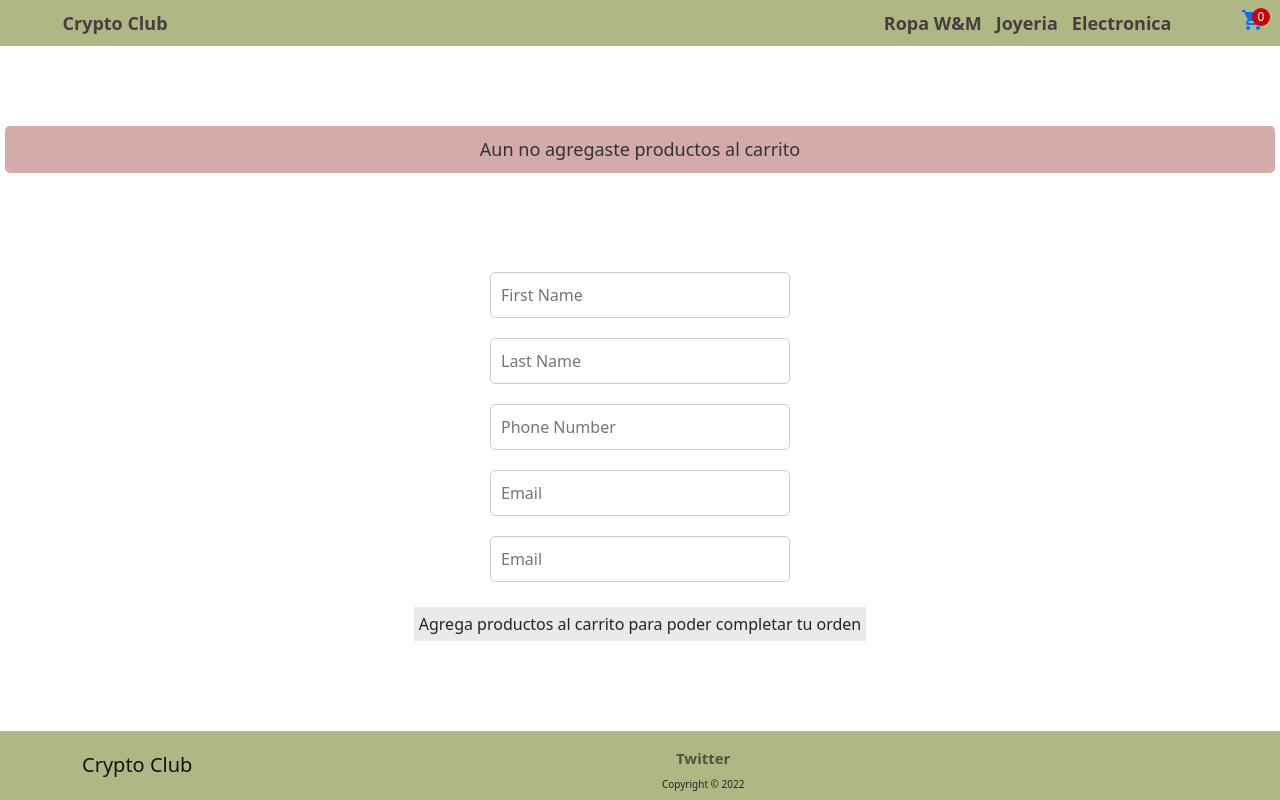
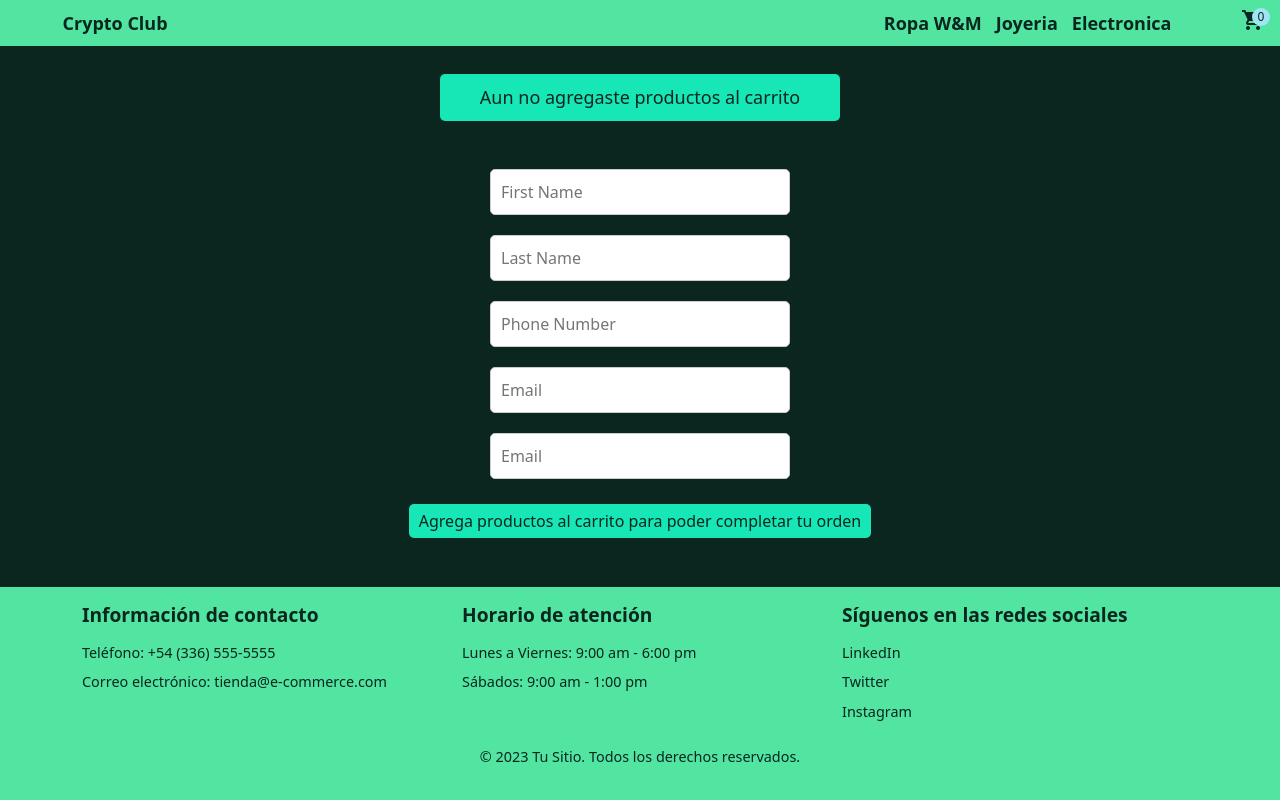
Before and after one commit to MogliatiJuan/cursoReact, a React (Create React App) app: page /cart in a window 1280 px wide. Built offline with nearby package versions, Linux system fonts and the light colour scheme.

Commit message:
Trabajo Final

```diff
--- a/package.json
+++ b/package.json
@@ -12,6 +12,7 @@
     "react-bootstrap": "^2.7.0",
     "react-dom": "^18.2.0",
     "react-hook-form": "^7.43.1",
+    "react-loader-spinner": "^5.3.4",
     "react-router-dom": "^6.6.2",
     "react-scripts": "5.0.1",
     "react-toastify": "^9.1.1",
--- a/src/components/Footer.js
+++ b/src/components/Footer.js
@@ -3,9 +3,7 @@ import NavBar from "./NavBar";
 const Footer = () => {
   return (
     <>
-      <footer>
-        <NavBar />
-      </footer>
+      <NavBar />
     </>
   );
 };
--- a/src/components/NavBar.js
+++ b/src/components/NavBar.js
@@ -1,3 +1,4 @@
+import { Col, Row } from "react-bootstrap";
 import Container from "react-bootstrap/Container";
 import Nav from "react-bootstrap/Nav";
 import Navbar from "react-bootstrap/Navbar";
@@ -24,20 +25,42 @@ const NavBar = (props) => {
         );
     } else {
         return (
-        <Navbar bg="light" expand="lg">
+        <footer className="bg-light py-3">
             <Container>
-            <Navbar.Brand>Crypto Club</Navbar.Brand>
-            <Navbar.Toggle aria-controls="basic-navbar-nav" />
-            <Navbar.Collapse id="basic-navbar-nav" className="navFooter">
-                <Nav className="me-auto">
-                <Nav.Link href="https://twitter.com/Papu_Crypto" target="_blank">
-                    Twitter
-                </Nav.Link>
-                <p>Copyright &copy; 2022</p>
-                </Nav>
-            </Navbar.Collapse>
+            <Row>
+                <Col md={4}>
+                <h4>Información de contacto</h4>
+                <p>Teléfono: +54 (336) 555-5555</p>
+                <p>Correo electrónico: tienda@e-commerce.com</p>
+                </Col>
+                <Col md={4}>
+                <h4>Horario de atención</h4>
+                <p>Lunes a Viernes: 9:00 am - 6:00 pm</p>
+                <p>Sábados: 9:00 am - 1:00 pm</p>
+                </Col>
+                <Col md={4}>
+                <h4>Síguenos en las redes sociales</h4>
+                <p>
+                    <a href="https://www.linkedin.com/in/juan-manuel-mogliati-6451301b9/">
+                    LinkedIn
+                    </a>
+                </p>
+                <p>
+                    <a href="https://twitter.com/Papu_Crypto">Twitter</a>
+                </p>
+                <p>
+                    <a href="https://www.instagram.com/mogliatij/">Instagram</a>
+                </p>
+                </Col>
+            </Row>
             </Container>
-        </Navbar>
+            <div className="text-center mt-3">
+            <p>
+                &copy; {new Date().getFullYear()} Tu Sitio. Todos los derechos
+                reservados.
+            </p>
+            </div>
+        </footer>
         );
     }
 };
--- a/src/index.scss
+++ b/src/index.scss
@@ -1,14 +1,15 @@
 @import "~bootstrap/scss/bootstrap";
 @import url("https://fonts.googleapis.com/icon?family=Material+Icons");
 
-
-html, body {
+html,
+body {
   height: 100%;
   margin: 0;
   padding: 0;
 }
 
 body {
+  background-color: #0a261f;
   box-sizing: border-box;
   display: flex;
   flex-direction: column;
@@ -21,14 +22,14 @@ body {
     header {
       .navbar {
         margin-right: 0 !important;
-        background-color: #829141a3 !important;
+        background-color: #51e5a1 !important;
 
         .container {
           a {
             text-decoration: none;
             font-size: 18px;
             font-weight: 600;
-            color: rgb(73, 61, 61);
+            color: #0a261f;
           }
 
           .navbar-collapse {
@@ -44,6 +45,7 @@ body {
           }
         }
         .material-icons {
+          color: #0a261f;
           margin-right: 15px;
         }
 
@@ -52,12 +54,12 @@ body {
           top: 8px;
           right: 10px;
           font-size: 12px;
-          background-color: #c00;
+          background-color: #a1e5f5;
           border-radius: 50%;
           width: 18px;
           height: 18px;
           text-align: center;
-          color: #fff;
+          color: #0a261f;
         }
       }
     }
@@ -82,9 +84,11 @@ body {
             padding: 10px;
             height: 400px;
             border-radius: 20px;
-            box-shadow: 0px 0px 11px 0px rgb(129, 127, 127);
+            background-color: #c6cfd1;
+            box-shadow: 0px 0px 11px 0px #51e5a1;
 
             > img {
+              mix-blend-mode: multiply;
               aspect-ratio: 3/2;
               object-fit: contain;
             }
@@ -100,15 +104,31 @@ body {
                 overflow: hidden;
               }
 
+              p {
+                margin: 10px;
+              }
+
               a {
-                color: rgb(24, 20, 20);
+                color: #0a261f;
+                display: inline-block;
+                position: relative;
+                padding: 8px 15px;
+                font-size: 16px;
+                font-weight: 500;
+                text-decoration: none;
+                border-radius: 5px;
+                background-color: #51e5a1;
+                box-shadow: 0 2px 4px rgba(0, 0, 0, 0.1);
+                transition: all 0.2s ease-in-out;
+              }
+
+              a:hover {
+                transform: translateY(-2px);
+                box-shadow: 0 4px 8px rgba(0, 0, 0, 0.2);
+                background-color: #17e7b7;
               }
             }
           }
-        }
-
-        p {
-          margin: 10px;
         }
       }
 
@@ -124,51 +144,94 @@ body {
           display: flex;
           flex-direction: column;
           align-items: center;
-          border-radius: 20px;
-          box-shadow: 0px 0px 11px 0px rgb(129, 127, 127);
+          border: 1px solid #17e7b7;
+          border-radius: 15px;
+          background-color: #c6cfd1;
+          box-shadow: 0px 4px 6px 0px #51e5a1;
 
           > img {
             padding: 10px 0 0 0;
             max-width: 300px;
             max-height: 300px;
+            mix-blend-mode: multiply;
+          }
+
+          .card-body {
+            padding: 20px;
+          }
+
+          .card-title {
+            font-size: 24px;
+            font-weight: bold;
+            margin-bottom: 10px;
+          }
+
+          .card-text {
+            font-size: 18px;
+            line-height: 1.5;
+            margin-bottom: 10px;
           }
         }
 
-        .btnCount{
+        .card:hover {
+          box-shadow: 0 6px 10px #51e5a1;
+        }
+
+        .btnCount {
           margin: 15px 0;
           display: flex;
           flex-flow: row wrap;
           align-items: center;
 
           > p {
+            color: #17e7b7;
             margin: 0;
             font-size: 18px;
           }
 
-          button {
+          > button {
             margin: 0 15px;
+            color: #0a261f;
+            background-color: #17e7b7;
+            border: #51e5a1;
+          }
+
+          > button:hover {
+            box-shadow: 0 0 8px #51e5a1;
+          }
+        }
+
+        .confirmarCantidad {
+          label {
+            background-color: #17e7b7;
+            color: #0a261f;
           }
         }
       }
 
-      .carritoCargado{
+      .loaderSpinner {
+        display: flex;
+        justify-content: center;
+        align-items: center;
+      }
 
+      .carritoCargado {
         > h1 {
           font-size: 2rem;
           font-weight: bold;
-          color: #333;
+          color: #51e5a1;
           text-align: center;
           margin: 1rem 0.5rem;
-          text-shadow: 2px 2px #a7b1bb;
-          border: 2px solid #007bff;
+          text-shadow: 2px 2px #17e7b748;
+          border: 2px solid #51e5a1;
           padding: 1rem;
         }
 
-        .totalAPagar{
+        .totalAPagar {
           margin: 1rem 0.5rem;
-          border: 2px solid #007bff;
+          color: #51e5a1;
+          border: 2px solid #51e5a1;
           border-radius: 10px;
-          box-shadow: 2px 2px #007bff;
           font-size: 2rem;
           font-weight: bold;
           padding: 1rem;
@@ -180,25 +243,23 @@ body {
         }
 
         .card {
+          background-color: #c6cfd1;
+          margin: 10px;
 
-          >img {
+          > img {
+            mix-blend-mode: multiply;
             max-height: 300px;
             object-fit: contain;
           }
-        }
 
           .card-body {
-          background-color: #fff;
-          border: 1px solid #eaeaea;
             border-radius: 10px;
-          padding: 20px;
-          box-shadow: 0 0 10px rgba(0, 0, 0, 0.1);
-          margin-bottom: 20px;
-        }
+            padding: 20px 0 5px 20px;
 
             .card-title {
               font-size: 1.5rem;
               margin-bottom: 10px;
+              font-weight: bold;
             }
 
             .card-text {
@@ -212,15 +273,18 @@ body {
             .card-text:nth-child(3) {
               text-transform: capitalize;
             }
+          }
+        }
 
-        .advertenciaNoProductos{
-          margin: 10px 5px;
+        .advertenciaNoProductos {
+          margin: 0 auto;
+          width: 25rem;
           animation-name: bounce;
           animation-duration: 1s;
           animation-timing-function: ease-in-out;
           animation-iteration-count: infinite;
-          background-color: #d3abab;
-          color: #333;
+          background-color: #17e7b7;
+          color: #0a261f;
           font-size: 18px;
           padding: 10px;
           border-radius: 5px;
@@ -240,24 +304,34 @@ body {
         }
       }
 
-      .compraFinalizada{
-        background-color: #f5f5f5;
-        border: 1px solid #ccc;
+      .compraFinalizada {
+        background-color: #0a261f;
+        border: 1px solid #17e7b7;
         padding: 20px;
         margin-top: 20px;
         border-radius: 5px;
-        box-shadow: 2px 2px #ccc;
+        box-shadow: 2px 2px #51e5a1;
         text-align: center;
 
-        .idCompra{
+        .idCompra {
+          color: #17e7b7;
           font-size: 1.5rem;
           font-weight: bold;
+        }
+
+        p {
+          color: #17e7b7;
         }
 
         .codigoSeguimiento {
           margin-top: 10px;
           font-size: 1.2rem;
           font-weight: bold;
+        }
+
+        .codigoSeguimiento:hover,
+        .idCompra:hover {
+          color: #286e5d;
         }
       }
 
@@ -266,10 +340,12 @@ body {
         flex-direction: column;
         align-items: center;
 
-        label{
+        label {
           margin: 15px 0;
-          padding: 5px;
-          background-color: #3333331a;
+          padding: 5px 10px;
+          background-color: #17e7b7;
+          color: #0a261f;
+          border-radius: 5px;
         }
       }
 
@@ -282,7 +358,7 @@ body {
       }
 
       input[type="submit"] {
-        background-color: #4CAF50;
+        background-color: #4caf50;
         color: white;
         font-size: 16px;
         padding: 10px 20px;
@@ -298,32 +374,67 @@ body {
     }
 
     footer {
-      .navbar {
-        background-color: #829141a3 !important;
+      background-color: #51e5a1 !important;
+      padding-top: 3rem;
+      padding-bottom: 1.5rem;
+      font-size: 0.9rem;
+      color: #0a261f;
 
       .container {
-          .navFooter {
-            flex-direction: column;
-
-            .navbar-nav {
-              margin-right: 0 !important;
-              flex-direction: column;
-              align-items: center;
-
-              > a {
-                font-size: 15px;
-                font-weight: bold;
+        .row {
+          .col-md-4 {
+            h4 {
+              margin-bottom: 1rem;
+              font-size: 1.2rem;
+              font-weight: 600;
             }
 
-              > p {
-                padding: 0;
-                margin: 0;
-                font-size: 10px;
+            p {
+              margin-bottom: 0.5rem;
+
+              a {
+                color: #0a261f;
+                text-decoration: none;
+                transition: all 0.2s ease-in-out;
+              }
+
+              a:hover {
+                color: #155041;
+                position: relative;
+              }
+
+              a:hover::after {
+                content: "";
+                position: absolute;
+                bottom: -2px;
+                left: 0;
+                width: 100%;
+                height: 2px;
+                background-color: #0a261f;
+                animation: underline 0.3s forwards;
+              }
+
+              @keyframes underline {
+                from {
+                  transform: scaleX(0);
+                }
+                to {
+                  transform: scaleX(1);
                 }
               }
             }
           }
         }
       }
+
+      footer .text-center {
+        margin-top: 2rem;
+        font-size: 0.8rem;
+      }
+
+      footer .text-center p {
+        margin-bottom: 0;
       }
     }
+  }
+}
```
Also changed, not shown: src/components/Carrito.js (+22 -6 lines), src/components/ItemCount.js (+8 -6 lines), src/components/ItemDetail.js (+15 -7 lines), src/components/ItemDetailContainer.js (+21 -1 lines), src/components/ItemListContainer.js (+16 -3 lines), 2 other files (tests, documents, lock files or other folders). Lines whose indentation alone changed are shown as unchanged.
